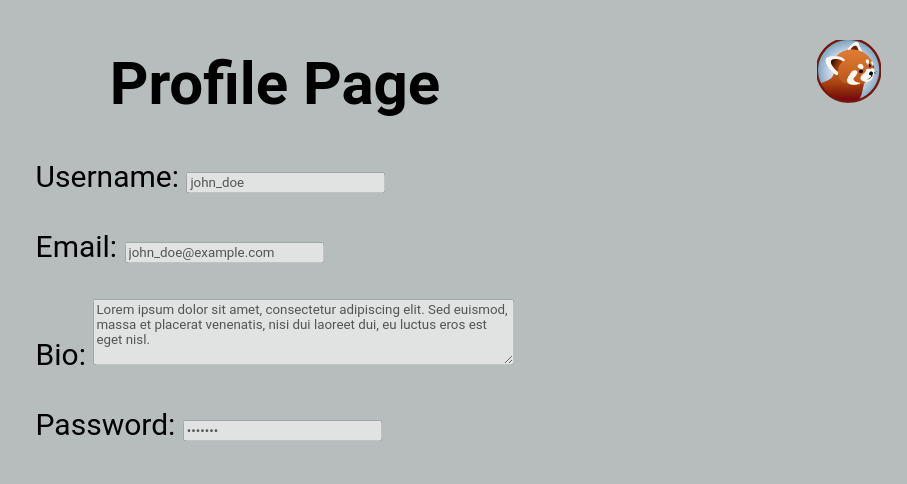
After one commit to Javier-jpt/FinalProjectPhP, a PHP site: page /profile.php in a window 1280 px wide. The commit adds this page. Shown: the top 484 px of the page, without its empty margins (373-1280 px from the left). Run offline with PHP 8.4, Linux system fonts and the light colour scheme.

Commit message:
profile start

```diff
--- a/index.php
+++ b/index.php
@@ -26,6 +26,7 @@ include_once "user.php";
             <div class="navbar__button">
                 <button class="log-in" onclick="window.location.href='login-index.php'">Log In</button>
                 <button class="register" onclick="window.location.href='register.php'">SignUp</button>
+                <button class="register" onclick="window.location.href='profile.php'">profile</button>
             </div>
         </navbar>
     </header>
--- /dev/null
+++ b/profile.css
@@ -0,0 +1,35 @@
+* {
+    font-family: 'Roboto', sans-serif;
+
+}
+
+body{
+    background-color: rgb(183, 188, 188);
+    display:flex;
+    flex-direction: column;
+    flex-wrap: nowrap;
+    justify-content: space-between;
+    align-items: center;
+    border-radius: 0.2rem;
+    width: 100%;
+    font-size: 30px;
+}
+
+main {
+    padding: 3rem;
+    margin-top: 3rem;
+    margin-bottom: 3rem;
+}
+
+header {
+    display:flex;
+}
+
+.profile__picture{
+    position: absolute;
+    display: flex;
+    top: 5%;
+    right: 2%;
+    width: 5%;
+    object-fit: contain;
+}
--- /dev/null
+++ b/profile.php
@@ -0,0 +1,30 @@
+<!DOCTYPE html>
+<html>
+<head>
+	<title>Profile Page</title>
+    <link href="profile.css" rel="stylesheet">
+</head>
+<body>
+    <div>
+        <img src="./assets/redPanda.png" alt="panda" class="profile__picture">
+    </div>
+
+
+	<h1>Profile Page</h1>
+<form>
+	<label for="username">Username:</label>
+	<input type="text" id="username" name="username" disabled value="john_doe"><br><br>
+
+	<label for="email">Email:</label>
+	<input type="email" id="email" name="email" disabled value="john_doe@example.com"><br><br>
+
+	<label for="bio">Bio:</label>
+	<textarea id="bio" name="bio" rows="4" cols="50" disabled>Lorem ipsum dolor sit amet, consectetur adipiscing elit. Sed euismod, massa et placerat venenatis, nisi dui laoreet dui, eu luctus eros est eget nisl.</textarea><br><br>
+
+    <label for="email">Password:</label>
+	<input type="password" id="password" name="password" disabled value="example"><br><br>
+
+</form>
+
+</body>
+</html>
```
Also changed, not shown: landscapers.sql (added, +12 -0 lines), login.php (+46 -55 lines), assets/redPanda.png (added).
